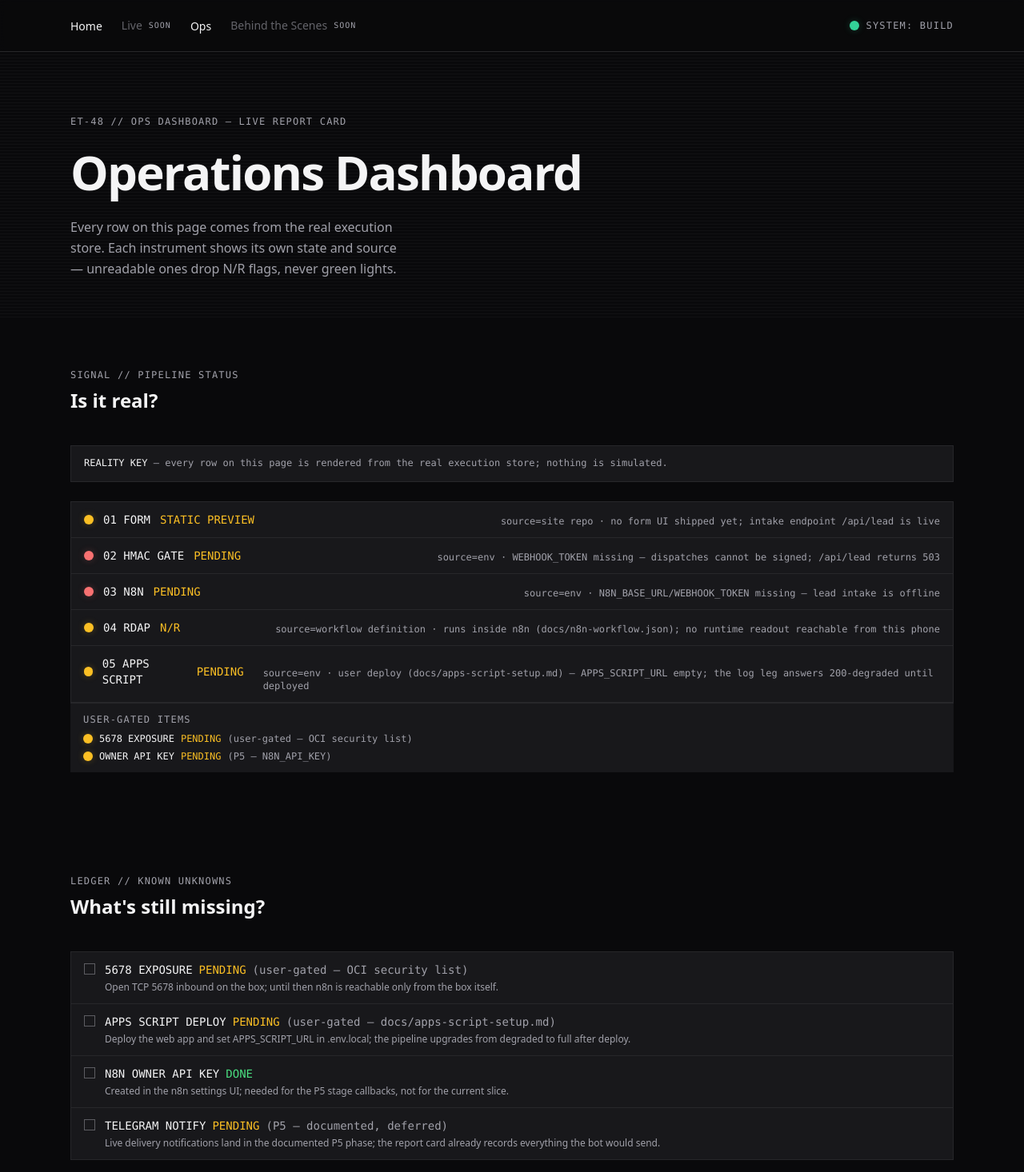
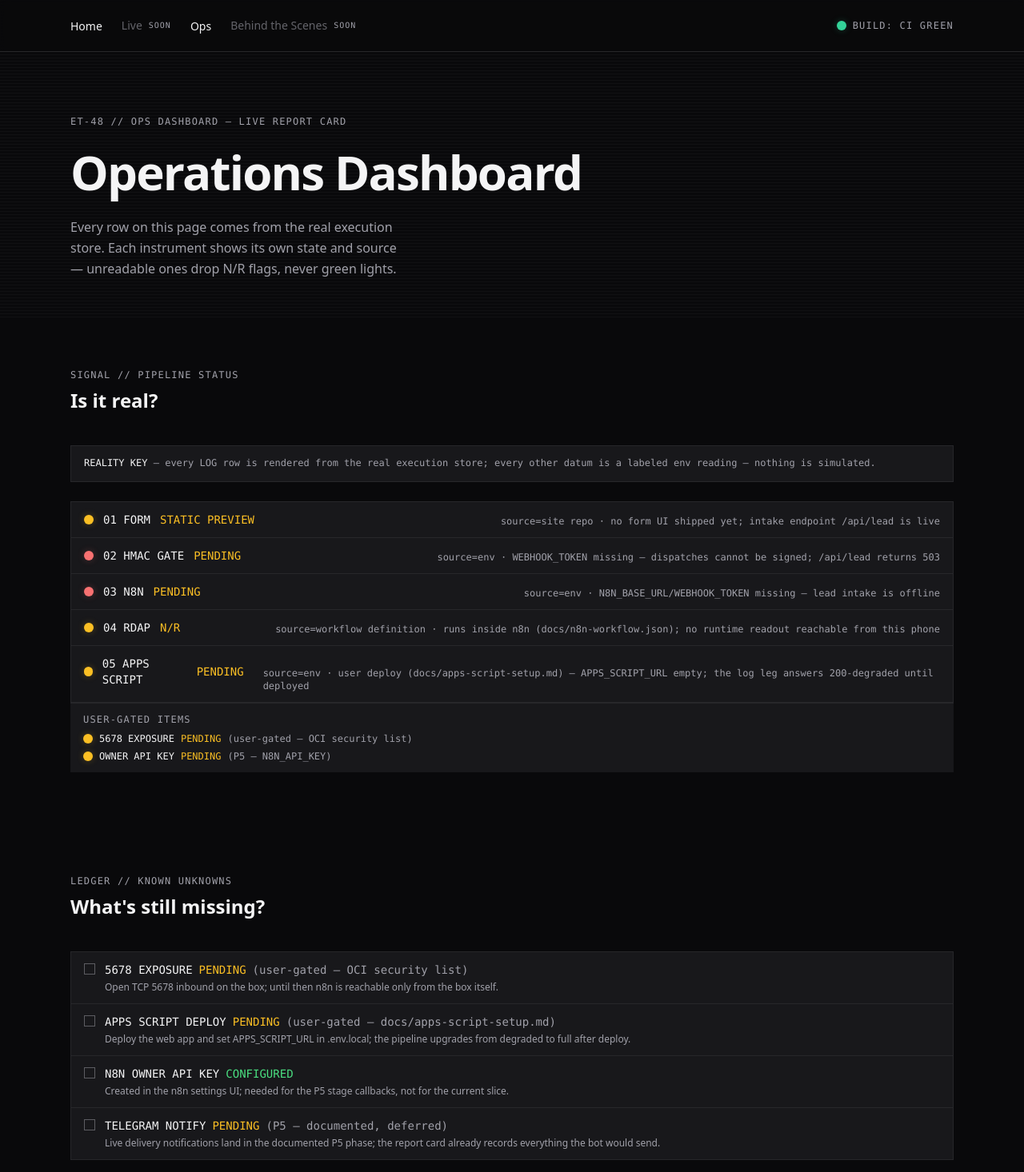
Before and after one commit to vstaln/eterna-leadcare, a Next.js app: page /ops in a window 1280 px wide. Shown: the top 1466 px of the page at 80% size. Built offline with nearby package versions, Linux system fonts and the light colour scheme; no server answers.

Commit message:
fix(ops): final review — REALITY KEY scope, planned links, honest labels (paired with OpenCode)

```diff
--- a/app/ops/page.tsx
+++ b/app/ops/page.tsx
@@ -149,8 +149,9 @@ export default async function OpsPage() {
       <section id="signal" className="mx-auto max-w-6xl px-6 py-16">
         <SectionHeading eyebrow="SIGNAL // pipeline status" title="Is it real?" />
         <div className="mb-6 border border-border bg-surface px-4 py-3 font-mono text-xs leading-relaxed text-muted">
-          <span className="text-text">REALITY KEY</span> — every row on this
-          page is rendered from the real execution store; nothing is simulated.
+          <span className="text-text">REALITY KEY</span> — every LOG row is
+          rendered from the real execution store; every other datum is a
+          labeled env reading — nothing is simulated.
         </div>
         <ul className="divide-y divide-border border border-border bg-surface">
           {stages.map((stage) => (
@@ -221,7 +222,7 @@ export default async function OpsPage() {
               <p className="font-mono text-sm">
                 <span className="text-text">APPS SCRIPT DEPLOY</span>
                 {env.APPS_SCRIPT_URL ? (
-                  <span className="ml-2 text-ok">DONE</span>
+                  <span className="ml-2 text-ok">CONFIGURED</span>
                 ) : (
                   <>
                     <span className="ml-2 text-warn">PENDING</span>
@@ -244,7 +245,7 @@ export default async function OpsPage() {
               <p className="font-mono text-sm">
                 <span className="text-text">N8N OWNER API KEY</span>
                 {env.N8N_API_KEY ? (
-                  <span className="ml-2 text-ok">DONE</span>
+                  <span className="ml-2 text-ok">CONFIGURED</span>
                 ) : (
                   <>
                     <span className="ml-2 text-warn">PENDING</span>
--- a/components/live-badge.tsx
+++ b/components/live-badge.tsx
@@ -2,7 +2,7 @@ export default function LiveBadge() {
   return (
     <span className="flex items-center gap-2 font-mono text-xs uppercase tracking-widest text-muted">
       <span className="led-live" aria-hidden="true" />
-      <span className="hidden sm:inline">System: build</span>
+      <span className="hidden sm:inline">Build: CI green</span>
     </span>
   );
 }
```
Also changed, not shown: 2 other files (tests, documents, lock files or other folders).
